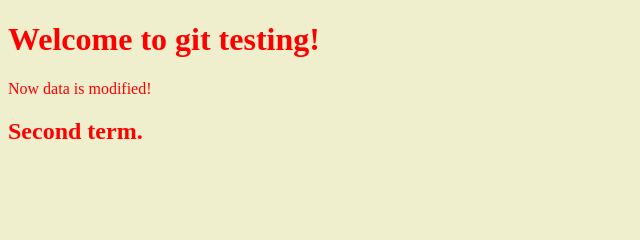
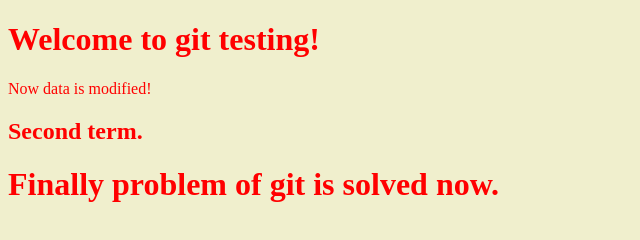
Before and after one commit to ibrahim65/git-player, a plain HTML site: page index.html in a window 1280 px wide. Shown: the whole page, without its empty margins (0-640 px from the left). Drawn offline with Linux system fonts and the light colour scheme.

Commit message:
Some changes are made in index.html

```diff
--- a/index.html
+++ b/index.html
@@ -11,6 +11,7 @@
     <h1>Welcome to git testing!</h1>
     <p>Now data is modified!</p>
     <h2>Second term.</h2>
+    <h1>Finally problem of git is solved now.</h1>
 
     <script src="jQuery.js"></script>
     <script src="main.js"></script>
```
